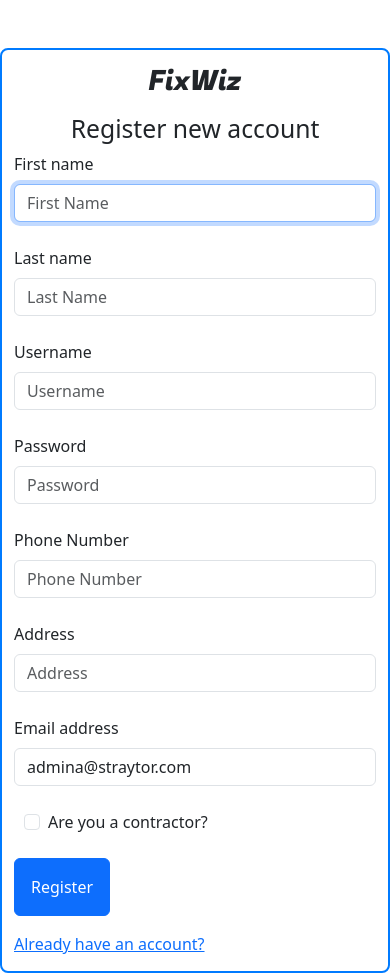
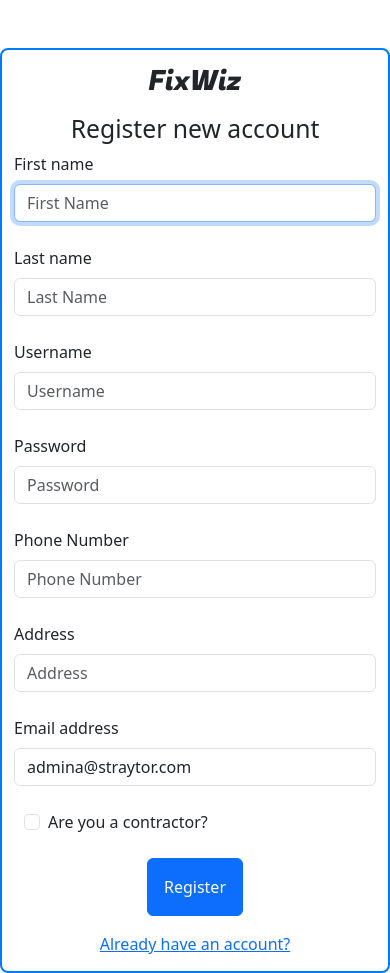
Before and after one commit to nicholas-davison/FixWiz-Client, a React (Vite) app: page /register in a window 390 px wide. Built offline with nearby package versions, Linux system fonts and the light colour scheme.

Commit message:
optimize for mobile

```diff
--- a/index.html
+++ b/index.html
@@ -2,7 +2,7 @@
 <html lang="en">
   <head>
     <meta charset="UTF-8" />
-    <link rel="icon" type="image/svg+xml" href="/vite.svg" />
+    <link rel="icon" type="image/svg+xml" href="/wrench.svg" />
     <meta name="viewport" content="width=device-width, initial-scale=1.0" />
     <link rel="preconnect" href="https://fonts.googleapis.com">
     <link rel="preconnect" href="https://fonts.gstatic.com" crossorigin>
--- a/src/pages/Login.jsx
+++ b/src/pages/Login.jsx
@@ -71,11 +71,13 @@ export const Login = () => {
                                 required
                             />
                         </Form.Group>
-                        <Button type="submit" className="button p-3 rounded-md bg-blue-800 text-blue-100">
-                            Sign in
-                        </Button>
+                        <Form.Group className="center-button">
+                            <Button type="submit" className="button p-3 rounded-md bg-blue-800 text-blue-100">
+                                Sign in
+                            </Button>
+                        </Form.Group>
                     </Form>
-                    <div className="loginLinks mt-3">
+                    <div className="center-button loginLinks mt-3">
                         <Link className="underline text-blue-600 hover:text-blue-800 visited:text-purple-600" to="/register">
                             Not a member yet?
                         </Link>
--- a/src/pages/Register.jsx
+++ b/src/pages/Register.jsx
@@ -152,11 +152,13 @@ export const Register = () => {
                                 style={{ marginLeft: '10px' }}
                             />
                         </Form.Group>
-                        <Button type="submit" className="button p-3 rounded-md bg-blue-800 text-blue-100">
-                            Register
-                        </Button>
+                        <Form.Group className="center-button">
+                            <Button type="submit" className="button p-3 rounded-md bg-blue-800 text-blue-100">
+                                Register
+                            </Button>
+                        </Form.Group>
                     </Form>
-                    <div className="loginLinks mt-3">
+                    <div className="center-button loginLinks mt-3">
                         <Link className="underline text-blue-600 hover:text-blue-800 visited:text-purple-600" to="/login">
                             Already have an account?
                         </Link>
--- a/src/pages/intro.css
+++ b/src/pages/intro.css
@@ -30,3 +30,25 @@ h1 {
     font-weight: 400;
     font-style: normal;
 }
+
+.intro-gif {
+    max-width: 100%;  /* Ensures the image doesn't exceed the width of the card */
+    height: auto;     /* Maintains the aspect ratio of the image */
+    display: block;   /* Ensures the image behaves like a block-level element */
+    margin: 0 auto;   /* Centers the image horizontally */
+}
+
+.center-button {
+    display: flex;
+    justify-content: center; /* Centers horizontally */
+  }
+
+@media (max-width: 768px) {
+    .intro-card-title {
+        font-size: 2rem;
+    }
+
+    .intro-card {
+        padding: 2% 10%;
+    }
+}
```
Also changed, not shown: public/wrench.svg (added).
